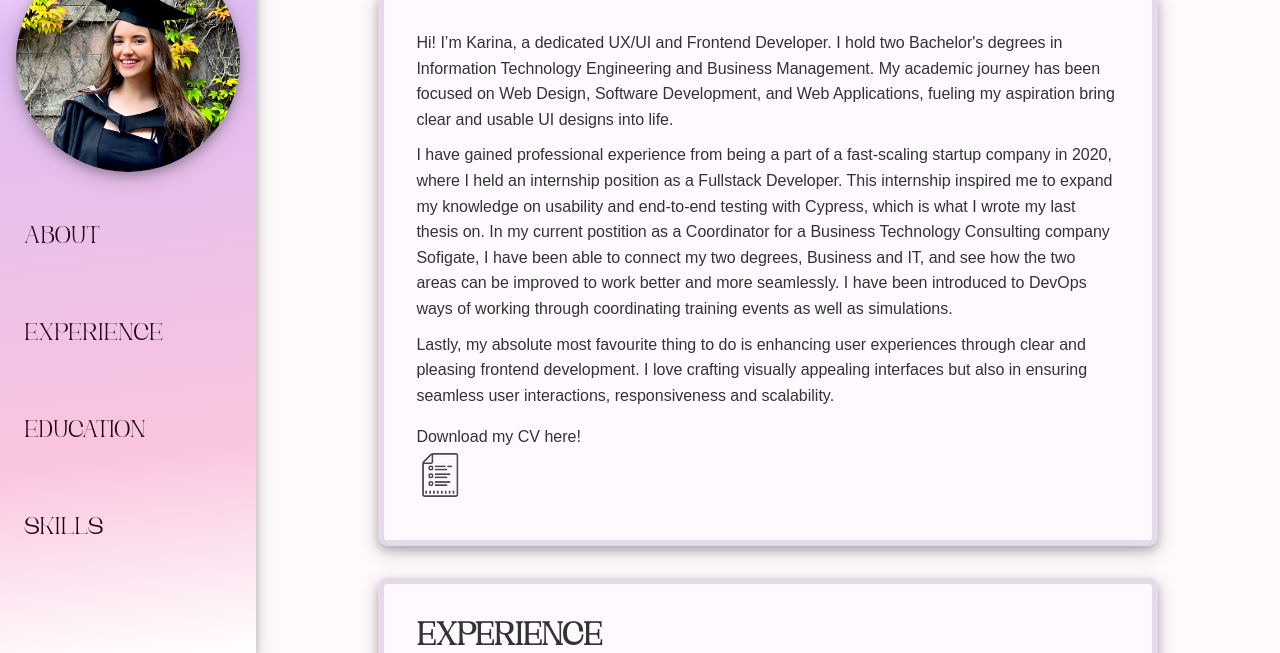
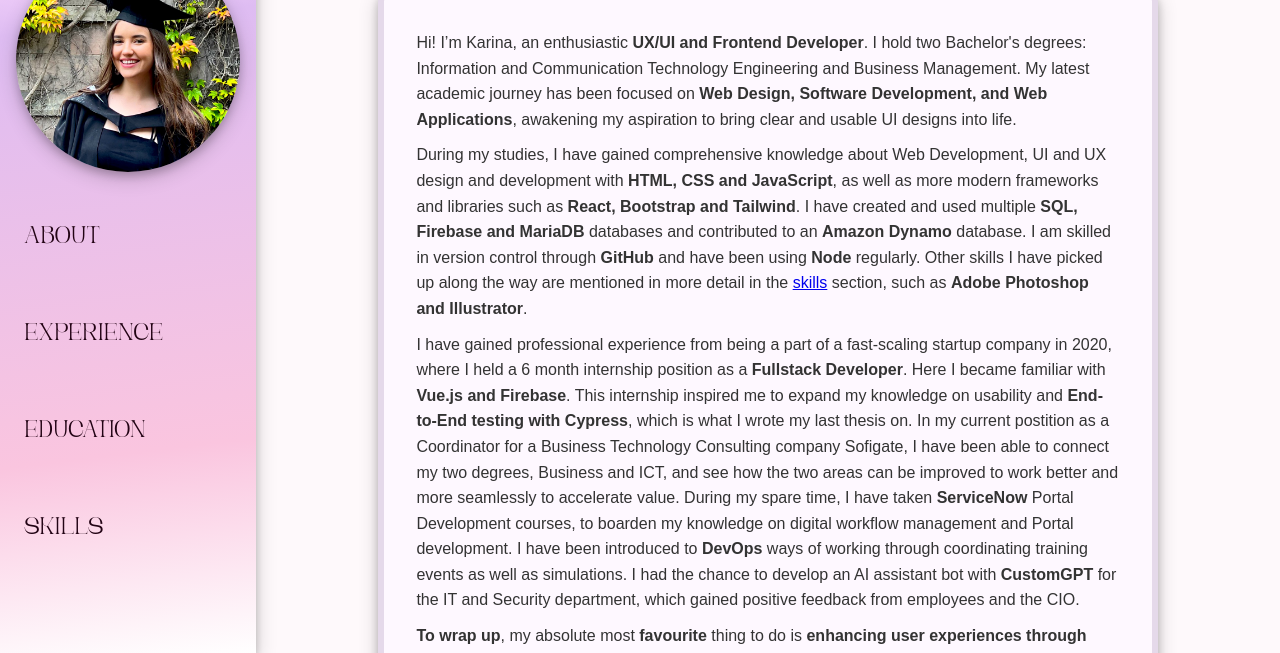
Before and after one commit to karinaraikula/CV, a plain HTML site: page index.html in a window 1280 px wide. Shown: the part 146-799 px from the top of the page. Drawn offline with Linux system fonts and the light colour scheme.

Commit message:
about enchancement

```diff
--- a/index.html
+++ b/index.html
@@ -23,23 +23,57 @@
         <h1 id="main-title">Hi, I'm Karina!</h1>
         <section id="about" class="page-sections">
           <p>
-            Hi! I’m Karina, a dedicated UX/UI and Frontend Developer. I hold two
-            Bachelor's degrees in Information Technology Engineering and
-            Business Management. My academic journey has been focused on Web
-            Design, Software Development, and Web Applications, fueling my
-            aspiration bring clear and usable UI designs into life. </p>
-            <p style="margin-top: 10px;">I have gained professional experience from being a part of a fast-scaling startup company in 2020,
-            where I held an internship position as a Fullstack Developer.
-            This internship inspired me to expand my knowledge on usability and end-to-end testing with Cypress, which is what I wrote my last thesis on.
-            In my current postition as a Coordinator for a Business Technology Consulting company Sofigate,
-            I have been able to connect my two degrees, Business and IT, and see how the two areas can be improved to work better and more seamlessly.
-          I have been introduced to DevOps ways of working through coordinating training events as well as simulations.</p>
-           <p style="margin-top: 10px;"> Lastly, my absolute most favourite thing to do is
-            enhancing user experiences through clear and pleasing frontend development.
-            I love crafting visually appealing interfaces but also in ensuring seamless user interactions, responsiveness and scalability.</p>
+            Hi! I’m Karina, an enthusiastic
+            <b>UX/UI and Frontend Developer</b>. I hold two Bachelor's degrees:
+            Information and Communication Technology Engineering and Business
+            Management. My latest academic journey has been focused on
+            <b>Web Design, Software Development, and Web Applications</b>,
+            awakening my aspiration to bring clear and usable UI designs into
+            life.
+          </p>
+          <p style="margin-top: 10px">
+            During my studies, I have gained comprehensive knowledge about Web
+            Development, UI and UX design and development with
+            <b>HTML, CSS and JavaScript</b>, as well as more modern frameworks
+            and libraries such as <b>React, Bootstrap and Tailwind</b>. I have
+            created and used multiple <b>SQL, Firebase and MariaDB</b> databases
+            and contributed to an <b>Amazon Dynamo</b> database. I am skilled in
+            version control through <b>GitHub</b> and have been using
+            <b>Node</b> regularly. Other skills I have picked up along the way
+            are mentioned in more detail in the
+            <a href="#contact">skills</a> section, such as
+            <b>Adobe Photoshop and Illustrator</b>.
+          </p>
+          <p style="margin-top: 10px">
+            I have gained professional experience from being a part of a
+            fast-scaling startup company in 2020, where I held a 6 month
+            internship position as a <b>Fullstack Developer</b>. Here I became
+            familiar with <b>Vue.js and Firebase</b>. This internship inspired
+            me to expand my knowledge on usability and
+            <b>End-to-End testing with Cypress</b>, which is what I wrote my
+            last thesis on. In my current postition as a Coordinator for a
+            Business Technology Consulting company Sofigate, I have been able to
+            connect my two degrees, Business and ICT, and see how the two areas
+            can be improved to work better and more seamlessly to accelerate
+            value. During my spare time, I have taken <b>ServiceNow</b> Portal
+            Development courses, to boarden my knowledge on digital workflow
+            management and Portal development. I have been introduced to
+            <b>DevOps</b> ways of working through coordinating training events
+            as well as simulations. I had the chance to develop an AI assistant
+            bot with <b>CustomGPT</b> for the IT and Security department, which
+            gained positive feedback from employees and the CIO.
+          </p>
+          <p style="margin-top: 10px">
+            <b>To wrap up</b>, my absolute most <b>favourite</b> thing to do is
+            <b
+              >enhancing user experiences through clear and pleasing Frontend
+              development</b
+            >. I love crafting visually appealing interfaces but also in
+            ensuring seamless user interactions, responsiveness and scalability.
+          </p>
+          <p style="margin-top: 1em">Thanks for stopping by.</p>
 
-
-          <p style="margin-top: 1em">Download my CV here!</p>
+          <p>Download my CV here!</p>
           <a href="./images/Karina_Raikula_CV.pdf" download>
             <img src="./images/cv-icon.png" alt="CV Download link" />
           </a>
@@ -47,7 +81,10 @@
         <section id="experience" class="page-sections">
           <h1>Experience</h1>
           <h2>COORDINATOR</h2>
-          <p class="timeline"><a href="https://www.sofigate.com/">Sofigate OY</a>, June 2023 - present</p>
+          <p class="timeline">
+            <a href="https://www.sofigate.com/">Sofigate OY</a>, June 2023 -
+            present
+          </p>
           <p>
             Organised training events for Sofigate Academy, serving as the
             central point of contact for all logistical aspects, such as
@@ -73,7 +110,10 @@
           </ul>
 
           <h2>THESIS WORKER</h2>
-          <p class="timeline"><a href="https://dymesolutions.com/en/"> Dyme Solutions</a>, Feb - April 2023</p>
+          <p class="timeline">
+            <a href="https://dymesolutions.com/en/"> Dyme Solutions</a>, Feb -
+            April 2023
+          </p>
           <p>
             Authored a thesis "Implementation of Automated End-To-End Testing in
             Web Applications" based on the scope of the work and results
@@ -86,7 +126,10 @@
             Applications" based on the scope of the work and results achieved.
           </p>
           <h2>FULL STACK DEVELOPMENT INTERN (STARTUP)</h2>
-          <p class="timeline"><a href="https://www.komuhomes.com/en/home"> Komu Homes</a>, Jan – Jun 2020, 6 months</p>
+          <p class="timeline">
+            <a href="https://www.komuhomes.com/en/home"> Komu Homes</a>, Jan –
+            Jun 2020, 6 months
+          </p>
           <p class="experience-intro">
             Collaborated within a startup team environment to design and deploy
             a web application for rental companies, utilizing Vue.js, Firebase,
@@ -122,11 +165,15 @@
             Bachelor of Engineering - BEng Information Technology, 2020 – 2023
           </p>
           <p class="timeline">
-            <a href="https://www.theseus.fi/handle/10024/794423">Thesis: “Implementation of Automated End-To-End Testing in Web
-            Applications”</a>
-
+            <a href="https://www.theseus.fi/handle/10024/794423"
+              >Thesis: “Implementation of Automated End-To-End Testing in Web
+              Applications”</a
+            >
           </p>
-          <p>Source code for all project is available on <a href="https://github.com/karinaraikula">GitHub</a> </p>
+          <p>
+            Source code for all project is available on
+            <a href="https://github.com/karinaraikula">GitHub</a>
+          </p>
           <ul>
             <li>
               Designed and implemented a photo sharing platform using
@@ -134,7 +181,7 @@
             </li>
 
             <li>
-              Developed the frontend of a media distribution platform with React
+              Developed the Frontend of a media distribution platform with React
               and Materialize.
             </li>
 
@@ -155,17 +202,18 @@
         </section>
         <section id="contact" class="page-sections">
           <h1>Top skills</h1>
-    <p>Coding languages: JavaScript, HTML, CSS, PHP</p>
-    <p>Frameworks and
-            Libraries: React, Vue, Tailwind, Bootstrap, Material UI, Materialize</p>
-             <p>Databases: SQL, MariaDB, Firebase, Amazon DynamoDB Adobe: Photoshop,
-            Illustrator, After Effects, Premiere</p>
-            <p> Other: DevOps, Figma, Cypress
-            E2E, GitHub, BitBucket, Trello, Scrum</p>
-            <p> Spoken languages: English,
-            Finnish, Russian, Estonian</p>
+          <p>Coding languages: JavaScript, HTML, CSS, PHP</p>
+          <p>
+            Frameworks and Libraries: React, Vue, Tailwind, Bootstrap, Material
+            UI, Materialize
+          </p>
+          <p>Databases: SQL, MariaDB, Firebase, Amazon DynamoDB</p>
+          <p>Adobe: Photoshop, Illustrator, After Effects, Premiere</p>
 
+          <p>
+            Other: DevOps, Figma, Cypress E2E, GitHub, BitBucket, Trello, Scrum
           </p>
+          <p>Spoken languages: English, Finnish, Russian, Estonian</p>
         </section>
         <aside class="link-aside">
           <div id="nav-links">
--- a/style.css
+++ b/style.css
@@ -35,6 +35,9 @@ h2 {
 h3 {
   font-size: 0.9em;
   margin-top: 0.5em;
+}
+a:visited {
+  color: var(--text-color);
 }
 
 .timeline {
```
